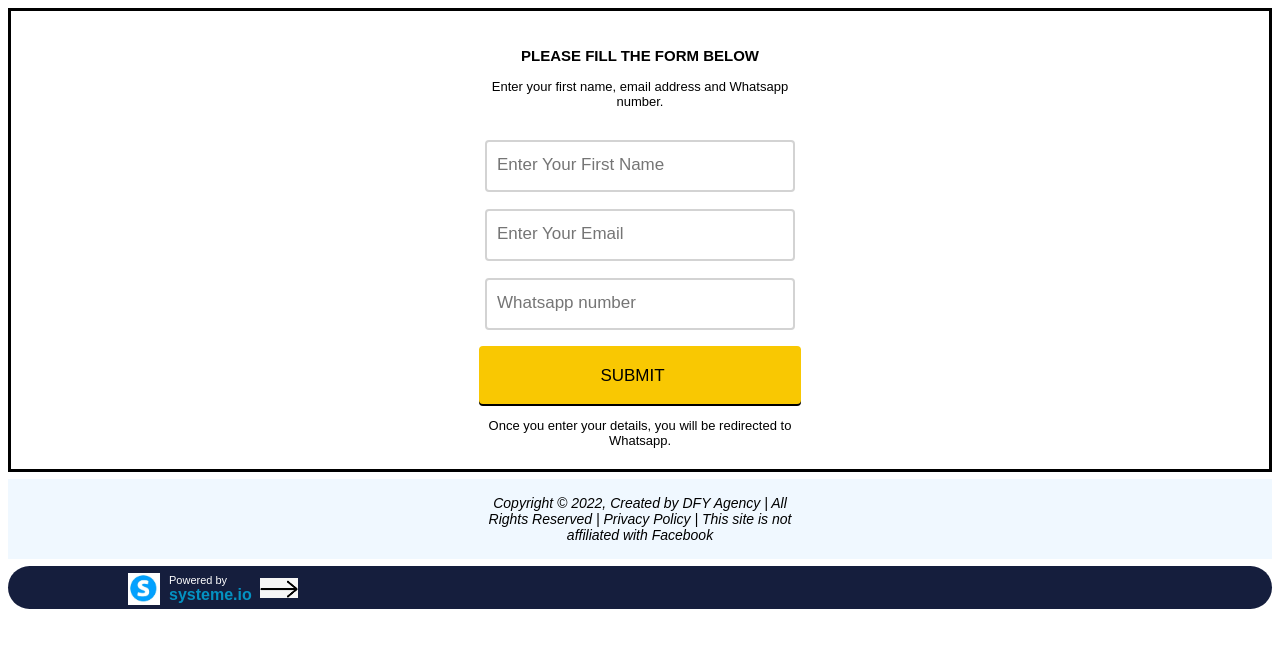
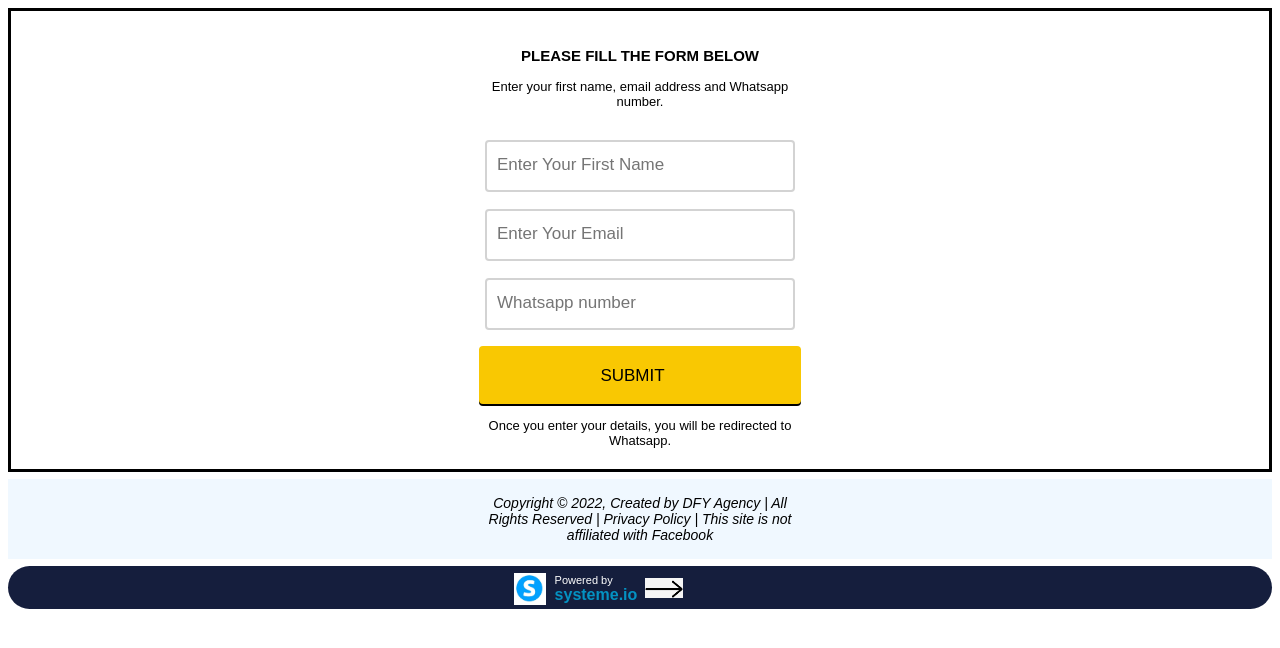
Before and after one commit to Alayonu/Systeme, a plain HTML site: page index.html in a window 1280 px wide. Drawn offline with Linux system fonts and the light colour scheme.

Commit message:
Update chendo.css

```diff
--- a/chendo.css
+++ b/chendo.css
@@ -67,7 +67,7 @@ address{
 	display: flex;
 	background-color: #151e3d;
 	border-radius: 40px;
-	padding-left: 120px;
+	padding-left: 40%;
 	padding-top: 2px;
 	padding-right: 20px;
 	padding-bottom: 1.5px;
```
